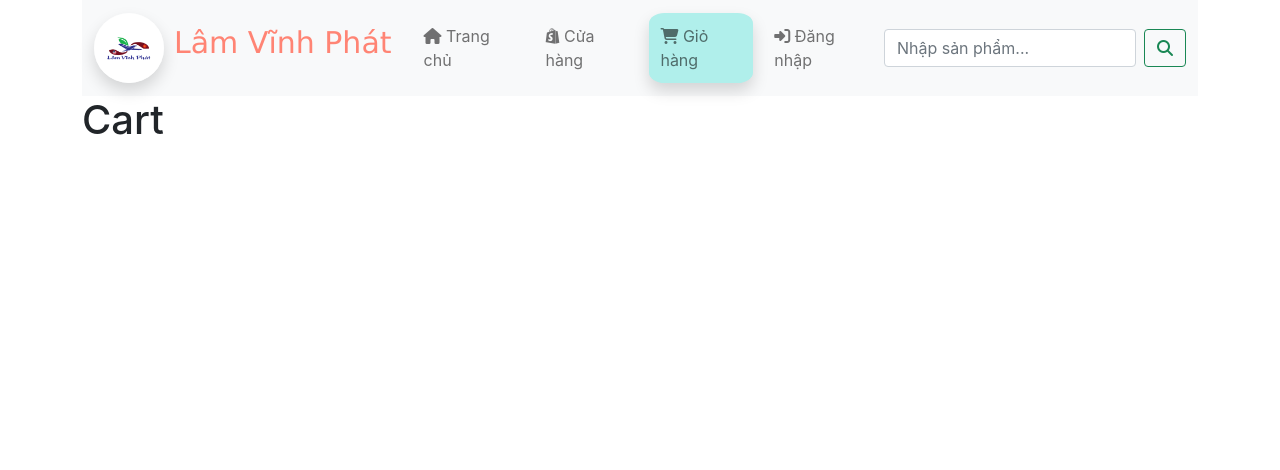
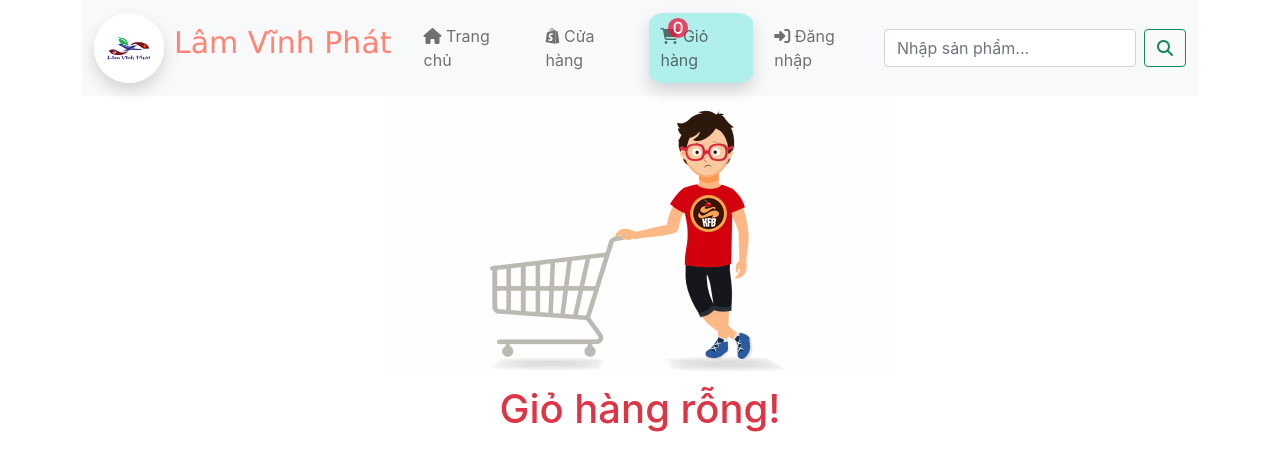
Before and after one commit to tangminhtin/MyStore, a Next.js app: page /cart in a window 1280 px wide. Shown: the top 470 px of the page. Built offline with nearby package versions, Linux system fonts and the light colour scheme.

Commit message:
Add Cart

```diff
--- a/components/NavBar.js
+++ b/components/NavBar.js
@@ -8,7 +8,7 @@ import Cookie from "js-cookie";
 function NavBar() {
   const router = useRouter();
   const { state, dispatch } = useContext(DataContext);
-  const { auth } = state;
+  const { auth, cart } = state;
 
   const isActive = (r) => (r === router.pathname ? " " + classes.active : "");
 
@@ -125,7 +125,26 @@ function NavBar() {
                 <a
                   className={"nav-link " + classes.navLink + isActive("/cart")}
                 >
-                  <i className="fas fa-shopping-cart" aria-hidden></i> Giỏ hàng
+                  <i
+                    className="fas fa-shopping-cart position-relative"
+                    aria-hidden
+                  >
+                    <span
+                      className="position-absolute"
+                      style={{
+                        padding: "3px 6px",
+                        background: "#ed143dc2",
+                        borderRadius: "50%",
+                        top: "-10px",
+                        right: "-10px",
+                        color: "#fff",
+                        fontSize: "14px",
+                      }}
+                    >
+                      {cart.length}
+                    </span>
+                  </i>{" "}
+                  Giỏ hàng
                 </a>
               </Link>
             </li>
--- a/pages/cart.js
+++ b/pages/cart.js
@@ -1,5 +1,30 @@
+import Head from "next/head";
+import { useContext } from "react";
+import { DataContext } from "../store/GlobalState";
+
 const Cart = () => {
-  return <h1>Cart</h1>;
+  const { state, dispatch } = useContext(DataContext);
+  const { cart } = state;
+
+  return (
+    <div>
+      <Head>
+        <title>Giỏ hàng</title>
+      </Head>
+      <div>
+        {cart.length === 0 && (
+          <div className="d-grid gap-2 justify-content-center text-center">
+            <img
+              src="/images/empty_cart.gif"
+              class="img-fluid"
+              alt="Giỏ hàng rỗng!"
+            />
+            <h1 className="text-danger">Giỏ hàng rỗng!</h1>
+          </div>
+        )}
+      </div>
+    </div>
+  );
 };
 
 export default Cart;
--- a/store/Actions.js
+++ b/store/Actions.js
@@ -7,3 +7,17 @@ export const ACTIONS = {
   ADD_USERS: "ADD_USERS",
   ADD_CATEGORIES: "ADD_CATEGORIES",
 };
+
+export const addToCart = (product, cart) => {
+  if (product.inStock === 0)
+    return { type: "NOTIFY", payload: { error: "Sản phẩm này đã hết hàng." } };
+
+  const check = cart.every((item) => item._id !== product._id);
+  if (!check)
+    return {
+      type: "NOTIFY",
+      payload: { error: "Sản phẩm đã được thêm vào giỏ hàng." },
+    };
+
+  return { type: "ADD_CART", payload: [...cart, { ...product, quantity: 1 }] };
+};
--- a/store/GlobalState.js
+++ b/store/GlobalState.js
@@ -5,8 +5,9 @@ import { getData } from "../utils/fetchData";
 export const DataContext = createContext();
 
 export const DataProvider = ({ children }) => {
-  const initialState = { notify: {}, auth: {} };
+  const initialState = { notify: {}, auth: {}, cart: [] };
   const [state, dispatch] = useReducer(reducers, initialState);
+  const { cart, auth } = state;
 
   useEffect(() => {
     const firstLogin = localStorage.getItem("firstLogin");
@@ -23,6 +24,17 @@ export const DataProvider = ({ children }) => {
       });
     }
   }, []);
+
+  useEffect(() => {
+    const __cart__minhtin = JSON.parse(localStorage.getItem("__cart__minhtin"));
+    if (__cart__minhtin)
+      dispatch({ type: "ADD_CART", payload: __cart__minhtin });
+  }, []);
+
+  useEffect(() => {
+    localStorage.setItem("__cart__minhtin", JSON.stringify(cart));
+  }, [cart]);
+
   return (
     <DataContext.Provider value={{ state, dispatch }}>
       {children}
--- a/store/Reducers.js
+++ b/store/Reducers.js
@@ -6,6 +6,8 @@ const reducers = (state, action) => {
       return { ...state, notify: action.payload };
     case ACTIONS.AUTH:
       return { ...state, auth: action.payload };
+    case ACTIONS.ADD_CART:
+      return { ...state, cart: action.payload };
     default:
       return state;
   }
```
Also changed, not shown: components/product/ProductItem.js (+11 -3 lines), pages/product/[id].js (+11 -6 lines), public/images/empty_cart.gif (added).
